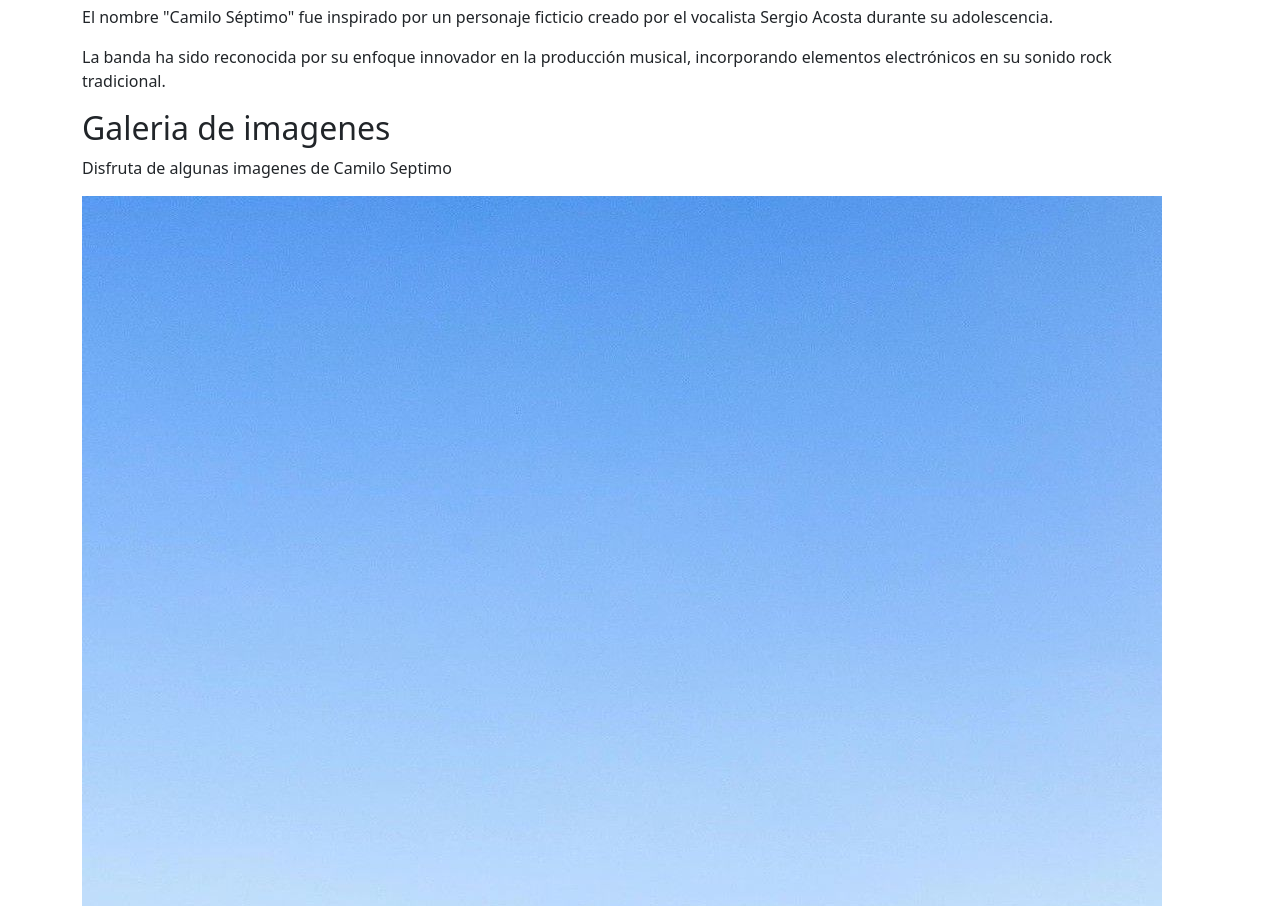
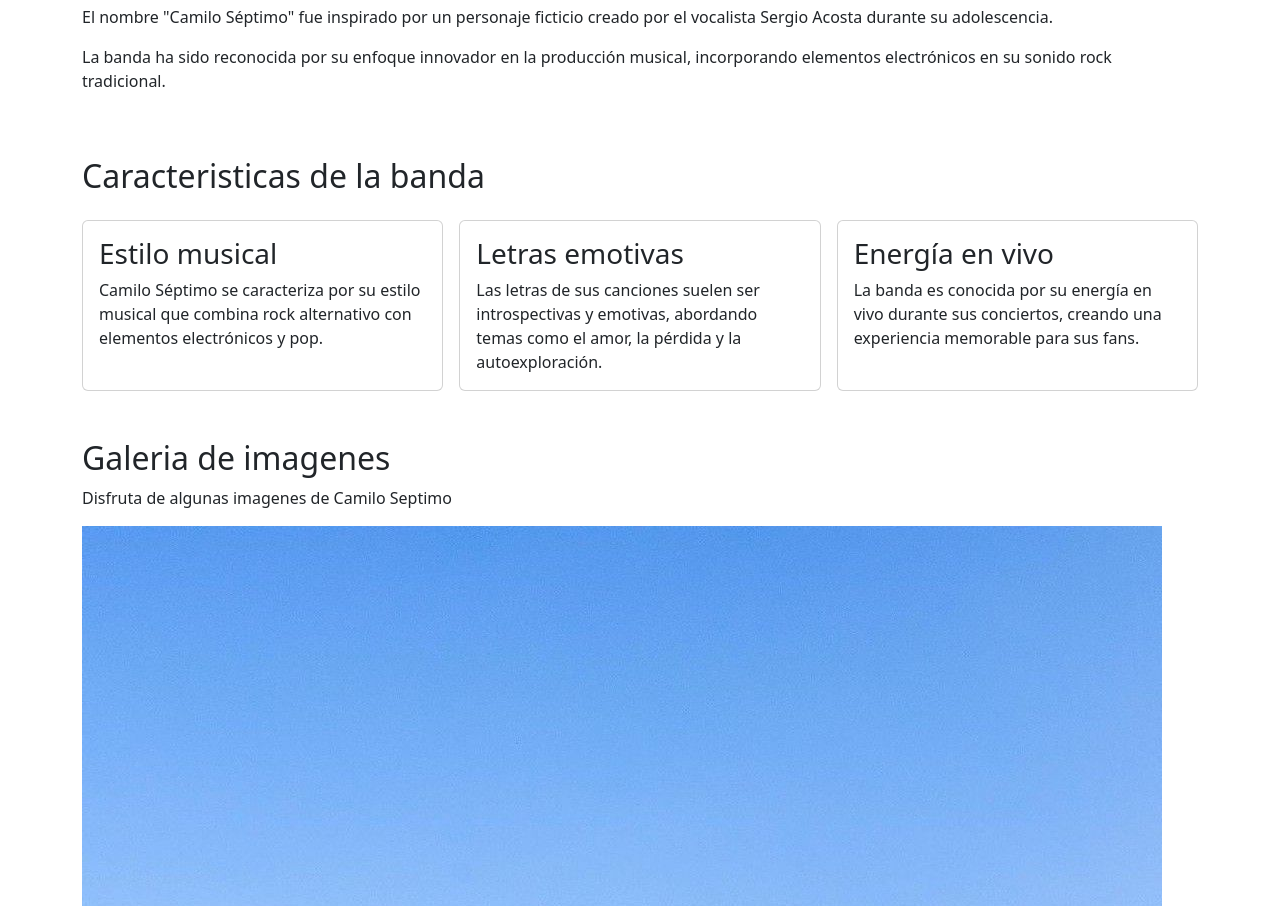
Before and after one commit to Jacqueline1603/bootstrap5ATIAEVND, a website: page index.html in a window 1280 px wide. Shown: the part 1668-2574 px from the top of the page. Drawn offline with nearby package versions, Linux system fonts and the light colour scheme.

Commit message:
Cards in articles

```diff
--- a/index.html
+++ b/index.html
@@ -120,6 +120,51 @@
                                 incorporando elementos electrónicos en su sonido rock tradicional. </p>
                         </section>
                  </div>
+            </div>
+        </section>
+
+        <!-- Caracteritiscas -->
+        <section id="caracteristicas" aria-Labelledby="Caracteristicas de la banda">
+            <div class="container py-5">
+                <header class="mb-4">
+                    <h2 id="Caracteristicas de la banda">
+                        Caracteristicas de la banda
+                    </h2>
+                </header>
+                <div class="row g-3">
+                    <article class="col-12 col-md-4">
+                        <div class="card h-100">
+                            <div class="card-body">
+                                <h3 class="card-title h-5"> Estilo musical </h3>
+                                <p class="card-text">
+                                    Camilo Séptimo se caracteriza por su estilo musical que combina rock alternativo con elementos electrónicos y pop.
+                                </p>
+                            </div>
+                        </div>
+                    </article>
+
+                    <article class="col-12 col-md-4">
+                        <div class="card h-100">
+                            <div class="card-body">
+                                <h3 class="card-title h-5"> Letras emotivas </h3>
+                                <p class="card-text">
+                                    Las letras de sus canciones suelen ser introspectivas y emotivas, abordando temas como el amor, la pérdida y la autoexploración.
+                                </p>
+                            </div>
+                        </div>
+                    </article>
+
+                    <article class="col-12 col-md-4">
+                        <div class="card h-100">
+                            <div class="card-body">
+                                <h3 class="card-title h-5"> Energía en vivo </h3>
+                                <p class="card-text">
+                                    La banda es conocida por su energía en vivo durante sus conciertos, creando una experiencia memorable para sus fans.
+                                </p>
+                            </div>
+                        </div>
+                    </article>
+                </div>
             </div>
         </section>
 
```
